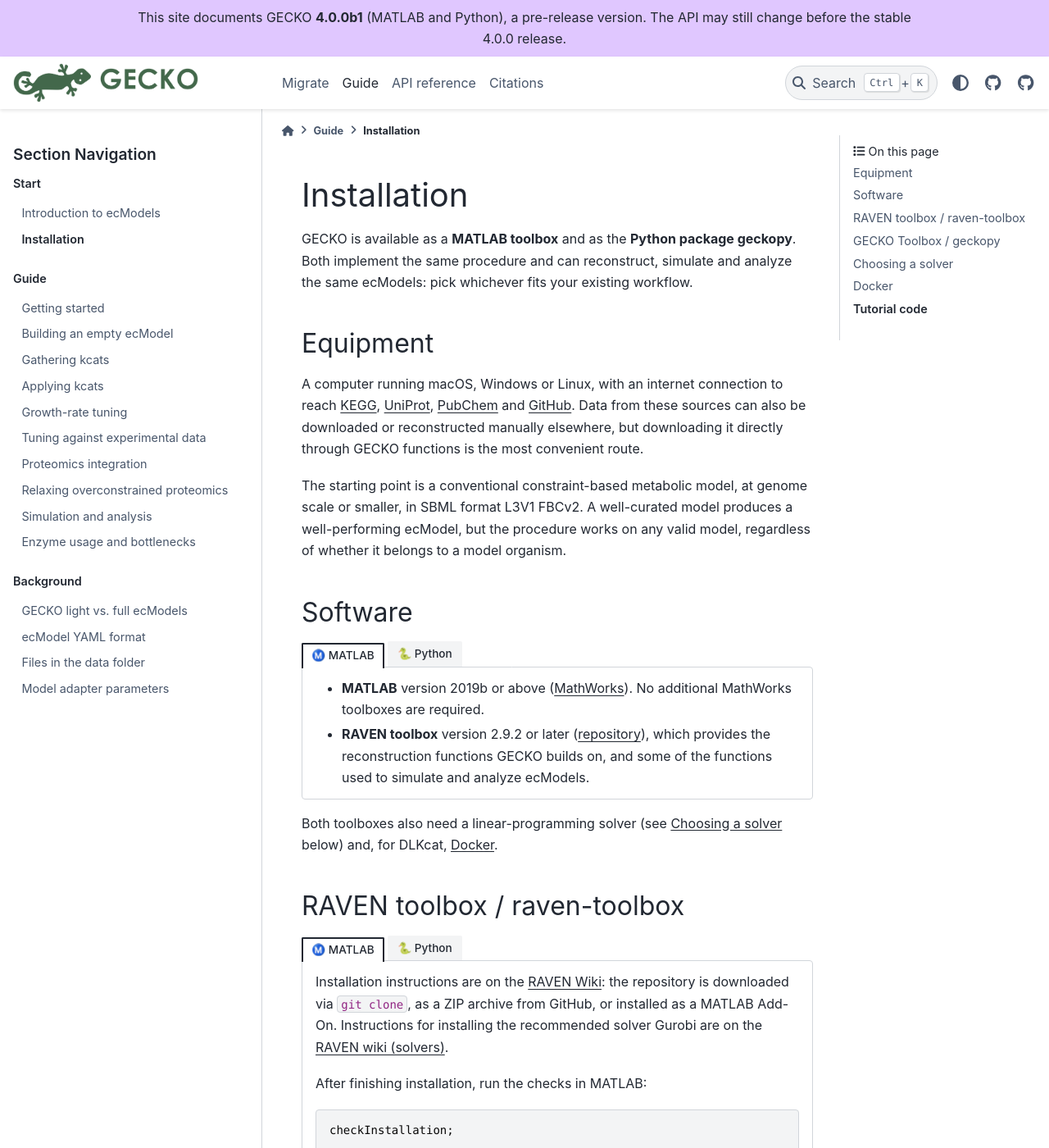
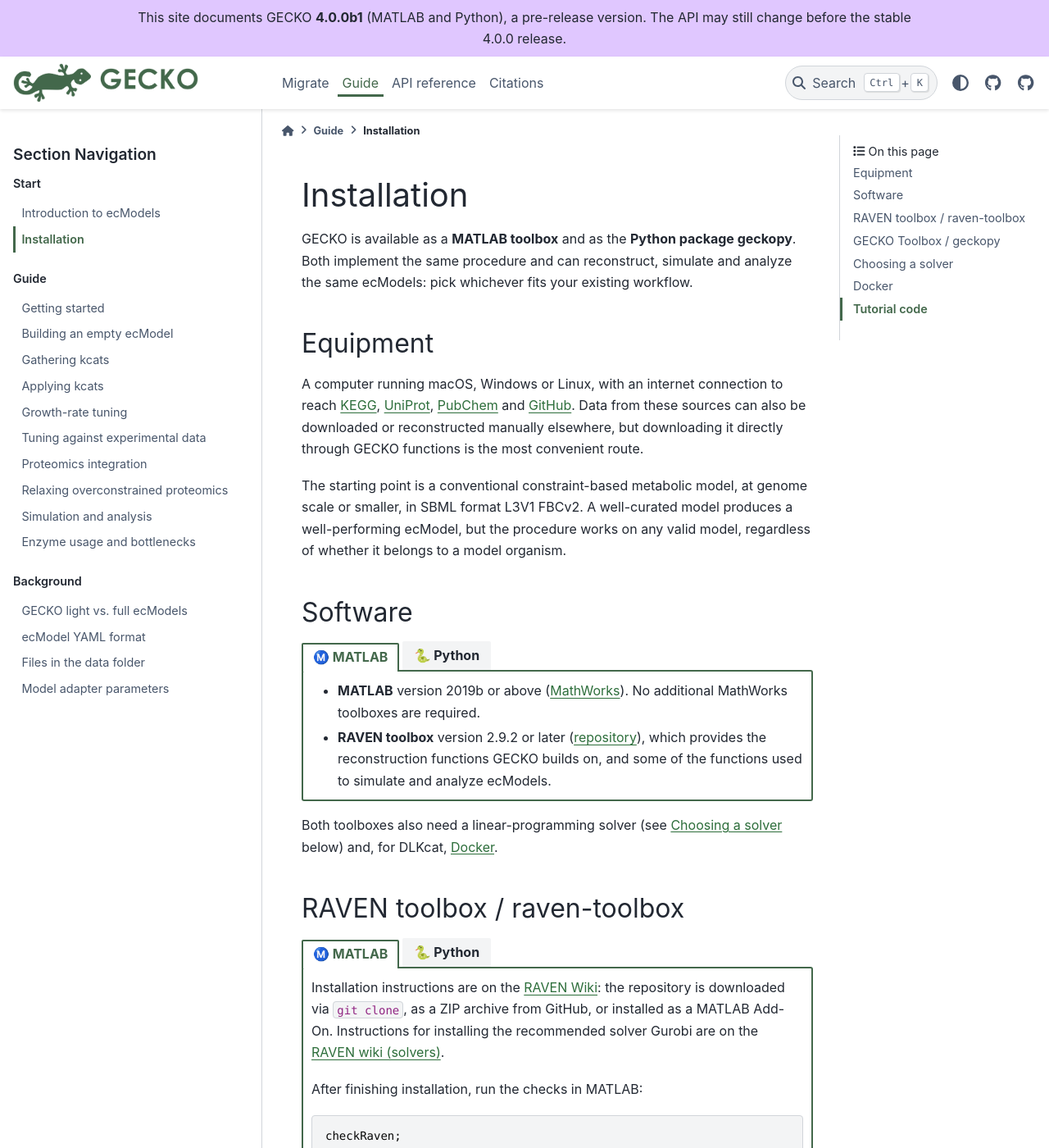
Before and after one commit to edkerk/gecko-docs, a Sphinx documentation site: the page built from docs/installation/index.md, in a window 1280 px wide and 1400 px high. Shown: the whole window at 82% size. Built offline with Sphinx 7.4.7 and the PyData theme 0.15.4, drawn with Linux system fonts in a browser that asks for light colours; pages that are not in the unit, such as notebooks, are missing from menus.

Commit message:
Fix the tab-content border and correct RAVEN's install check command (#12)
Fix the tab-content border and correct RAVEN's install check command

- `docs/_static/custom.css`: `--pst-color-primary` and
`--pst-color-link`
  were set to bare RGB triplets ("67, 104, 75"), not valid CSS colors.
pydata-sphinx-theme's own stylesheet uses them directly as color values
(`border: .125rem solid var(--pst-color-primary)`), so the invalid
format
  made that whole declaration drop, which was the real cause of the
  MATLAB/Python tab-content pane having no visible border. A later pass
"fixed" that by adding a manual border override, which is what actually
changed the tabs' appearance away from raven-docs (a plain gray outline
  instead of the theme's own colored one). Corrected both variables to
real hex colors and removed the override entirely: the theme's built-in
  rule now renders correctly on its own, same mechanism as raven-docs
  (which never touches this rule either), branded in GECKO green instead
  of raven-docs' default teal.
- `docs/installation/index.md`: the RAVEN post-install check is
  `checkRaven`, not `checkInstallation`.

Verified in the browser, light and dark mode: the tab-content border now
renders in GECKO green via the theme's own default rule, confirmed
against
a local raven-docs build showing the same rule/mechanism in its own
accent
color.

````diff
--- a/docs/_static/custom.css
+++ b/docs/_static/custom.css
@@ -8,14 +8,19 @@ html[data-theme="light"] {
   --gecko-green-dark:  #273D2C;
   --gecko-green-light: #5F936A;
   --gecko-accent:      #2D6E3B;
-  --pst-color-primary: 67, 104, 75;
-  --pst-color-link: 45, 110, 59;
+  /* pydata-sphinx-theme reads these as plain CSS colors (e.g. `border: .125rem
+     solid var(--pst-color-primary)`), not as an rgb()-triplet to compose --
+     a bare "67, 104, 75" here makes every rule that uses it invalid, which is
+     what silently dropped the tab-content border (see below) in the first
+     place. Real color values only. */
+  --pst-color-primary: #43684B;
+  --pst-color-link: #2D6E3B;
 }
 html[data-theme="dark"] {
   --gecko-green:       #5F936A;
   --gecko-accent:      #87d398;
-  --pst-color-primary: 95, 147, 106;
-  --pst-color-link: 135, 211, 152;
+  --pst-color-primary: #5F936A;
+  --pst-color-link: #87d398;
 }
 
 /* ===== Inline links: visible as links in body text ===================== */
@@ -85,24 +90,8 @@ html[data-theme="dark"] {
   max-width: 560px; margin: 0 auto .9rem; line-height: 1.65;
 }
 
-/* ===== MATLAB / Python tab-set: synced site-wide via :sync: keys on every
-   tab-item. Selectors use sphinx-design's actual sd- prefixed classes
-   (.tab-set / label bare do not exist in the rendered DOM). ============= */
-.bd-article .sd-tab-set {
-  border-radius: 6px;
-}
-.bd-article .sd-tab-label {
-  font-weight: 500;
-  font-size: .85rem;
-}
-/* pydata-sphinx-theme unsets sphinx-design's default tab-content
-   overline/underline (`.bd-content .sd-tab-set .sd-tab-content { box-shadow:
-   unset }`) for tab-sets inside article content. Restore a visible outline
-   around the code/content pane using the theme's own border token, so it
-   reads correctly in both color schemes rather than the fixed light-gray
-   sphinx-design default. */
-.bd-content .sd-tab-set .sd-tab-content {
-  border: 1px solid var(--pst-color-border);
-  border-radius: 0 4px 4px 4px;
-  padding: .75rem 1rem;
-}
+/* ===== MATLAB / Python tab-set ========================================
+   No custom rule for .sd-tab-content: pydata-sphinx-theme's own stylesheet
+   already borders it in --pst-color-primary (the invalid-format bug above
+   was what made that look like it needed restoring). Same tab-set styling
+   as raven-docs, which doesn't touch this either. */
--- a/docs/installation/index.md
+++ b/docs/installation/index.md
@@ -69,7 +69,7 @@ solver Gurobi are on the
 After finishing installation, run the checks in MATLAB:
 
 ```matlab
-checkInstallation;
+checkRaven;
 ```
 :::
 :::{tab-item} 🐍 Python
````
